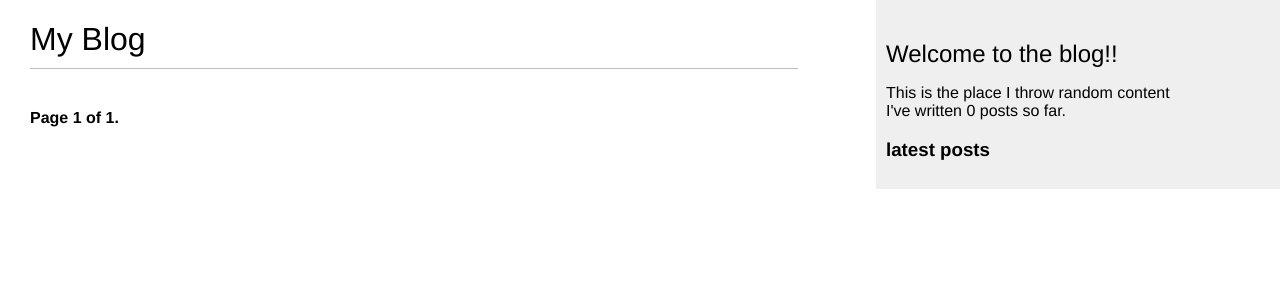
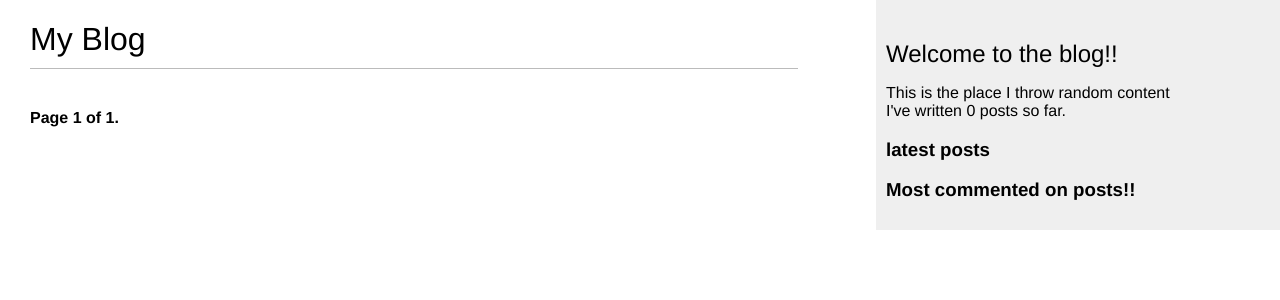
Before and after one commit to Roflush/mainryesite, a Django app: page /blog/ in a window 1280 px wide. Shown: the top 300 px of the page. Run offline with Django 4.2, Linux system fonts and the light colour scheme; data that the repository does not hold is empty.

Commit message:
Added most commented on posts to sidebar

```diff
--- a/mainryesite/blog/templates/blog/base.html
+++ b/mainryesite/blog/templates/blog/base.html
@@ -19,6 +19,16 @@
             </p>
             <h3>latest posts</h3>
             {% show_latest_posts 3 %}
+            <h3>Most commented on posts!!</h3>
+            {% comment "I tried to get the names like since it helps remember them" %}{% endcomment %}
+            {% most_commented_posts as most_commented_Posts %}
+            <ul>
+                {% for post in most_commented_Posts %}
+                    <li>
+                        <a href="{{ post.get_absolute_url }}">{{ post.title }}</a>
+                    </li>
+                {% endfor %}
+            </ul>
         </div>
     </body>
 </html>
--- a/mainryesite/blog/templatetags/blog_tags.py
+++ b/mainryesite/blog/templatetags/blog_tags.py
@@ -1,5 +1,6 @@
 from django import template
 from ..models import Post
+from django.db.models import Count
 
 # Required by django template library.
 # see more here: https://docs.djangoproject.com/en/4.1/howto/custom-template-tags/
@@ -16,3 +17,10 @@
         Can be used anywhere by calling the latest_posts html file."""
     latest_posts = Post.published.order_by('-publish')[:count]
     return {'latest_posts': latest_posts}
+
+@register.simple_tag
+def most_commented_posts(count=5):
+    """ Gets the 5 most commented on posts. """
+    return Post.published.annotate(
+                total_comments=Count('comments')
+    ).order_by('-total_comments')[:count]
--- a/mainryesite/mainryesite/settings.py
+++ b/mainryesite/mainryesite/settings.py
@@ -79,6 +79,9 @@
     'default': {
         'ENGINE': 'django.db.backends.sqlite3',
         'NAME': BASE_DIR / 'db.sqlite3',
+        'test': {
+            'name': 'testdb',
+        },
     }
 }
 
```
